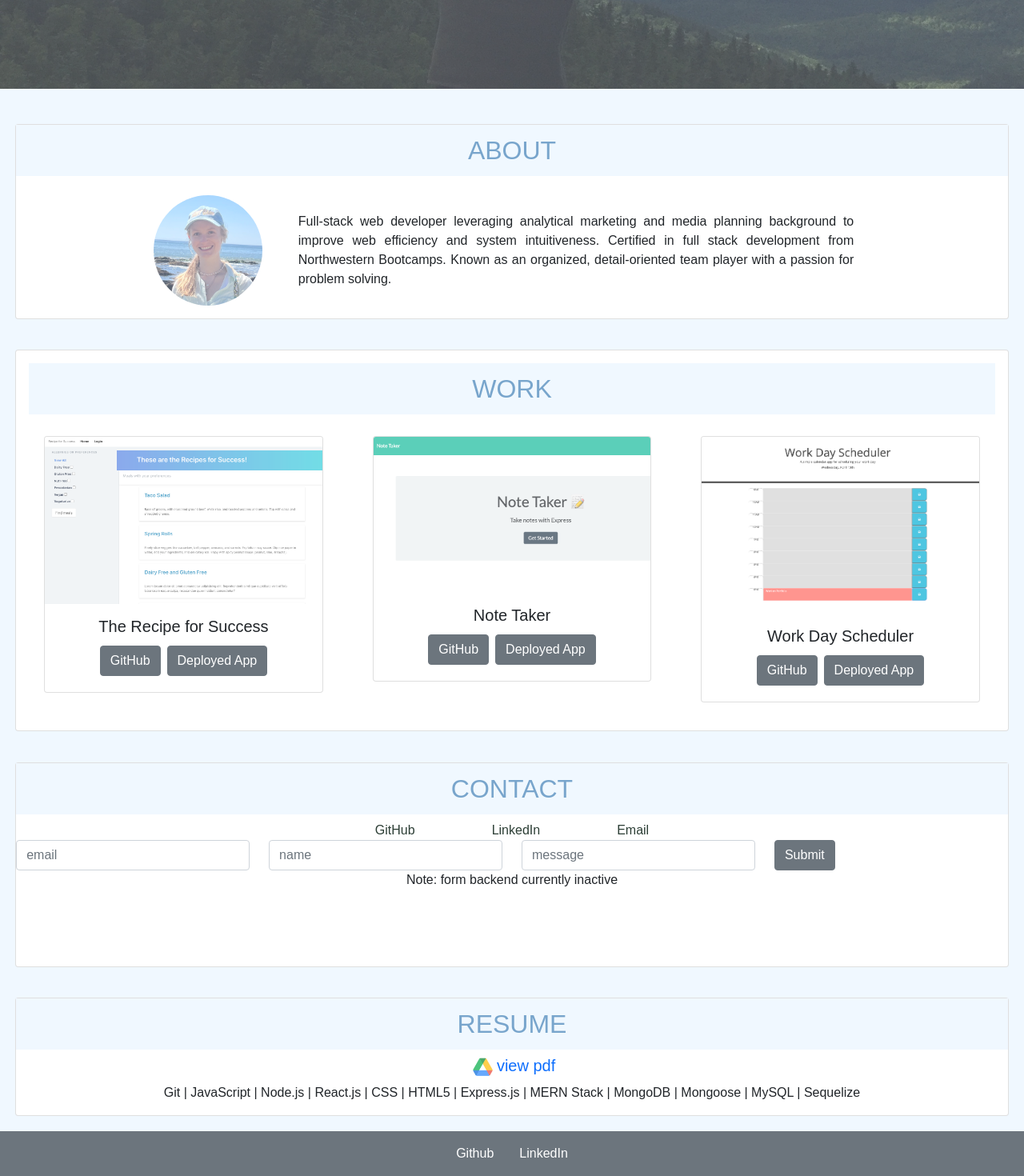
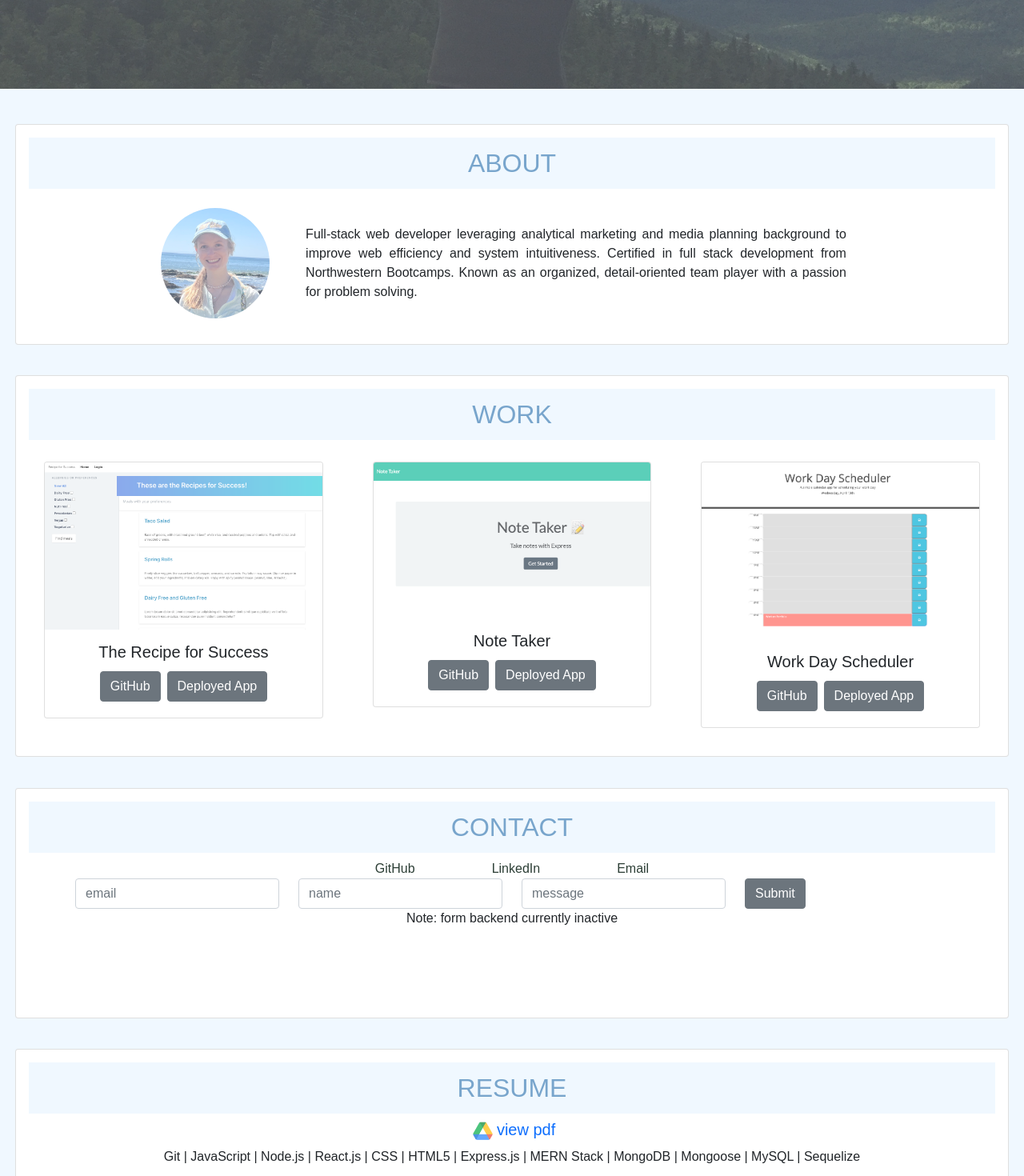
Before and after one commit to lindybriggs/Portfolio, a React (Create React App) app in the folder portfolio/: page / in a window 1280 px wide. Shown: the part 613-2083 px from the top of the page at 80% size. Built offline with nearby package versions, Linux system fonts and the light colour scheme.

Commit message:
tried fixing contact section overhang, updated titles for cards to be in card-body

```diff
--- a/portfolio/src/Components/About.js
+++ b/portfolio/src/Components/About.js
@@ -15,6 +15,7 @@ const paragraphStyle = {
 export default function About() {
     return (
         <section id="resumeCard" className="card">
+            <div className='card-body'>
                 <h2 id="About" className="card-title text-center lh-lg">ABOUT</h2>
                 <div className='row justify-content-center py-3 card-body'>
                     <img className='col-sm-9 col-md-3' style={imageStyle} src={headShot} alt="developer head shot"></img>
@@ -22,6 +23,7 @@ export default function About() {
                         Full-stack web developer leveraging analytical marketing and media planning background to improve web efficiency and system intuitiveness. Certified in full stack development from Northwestern Bootcamps. Known as an organized, detail-oriented team player with a passion for problem solving.
                     </p>
                 </div>
+            </div>
         </section>
     )
 };
--- a/portfolio/src/Components/Contact.js
+++ b/portfolio/src/Components/Contact.js
@@ -46,13 +46,14 @@ export default function Contact() {
 
     return (
         <section id="contactCard" className="card">
+            <div className='card-body'>
                 <h2 id="Contact" className="card-title text-center lh-lg">CONTACT</h2>
                 <section className="text-center">
                     <p className="space d-inline"><a style={styles} href="https://github.com/lindybriggs">GitHub</a></p>
                     <p className="space d-inline"><a style={styles} href="https://www.linkedin.com/in/lindy-briggs">LinkedIn</a></p>
                     <p className="space d-inline"><a style={styles} href="mailto: briggs.lindy@yahoo.com">Email</a></p>
                 </section>
-            <div>
+                <div className="container">
                     <form className="form row justify-content-center">
                         <div className="col-sm-8 col-md-3">
                             <input
@@ -95,6 +96,7 @@ export default function Contact() {
                         <p className="error-text">{errorMessage}</p>
                     </div>
                 )}
+            </div>
         </section>
     )
 }
--- a/portfolio/src/Components/Resume.js
+++ b/portfolio/src/Components/Resume.js
@@ -4,12 +4,14 @@ import driveLogo from "../Images/google-drive-logo.png"
 export default function Resume() {
     return (
         <section id="resumeCard" className="card">
+            <div className='card-body'>
                 <h2 id="Resume" className="card-title text-center lh-lg">RESUME</h2>
                 <section>
                     <h5 className="text-center" ><img style={{ maxWidth: "2.2rem" }} src={driveLogo} alt="google drive logo"></img><a style={{ textDecoration: 'none' }} href="https://drive.google.com/file/d/1b-LsVq1alS6q4p9Jo7JQcQMyMVoedzOl/view?usp=sharing">view pdf</a></h5>
                     {/* <h4>Developer Proficiencies</h4> */}
                     <p className="text-center"> Git | JavaScript | Node.js | React.js | CSS | HTML5 | Express.js | MERN Stack | MongoDB | Mongoose | MySQL | Sequelize</p>
                 </section>
+            </div>
         </section>
     )
 }
```
Lines whose indentation alone changed are shown as unchanged.
